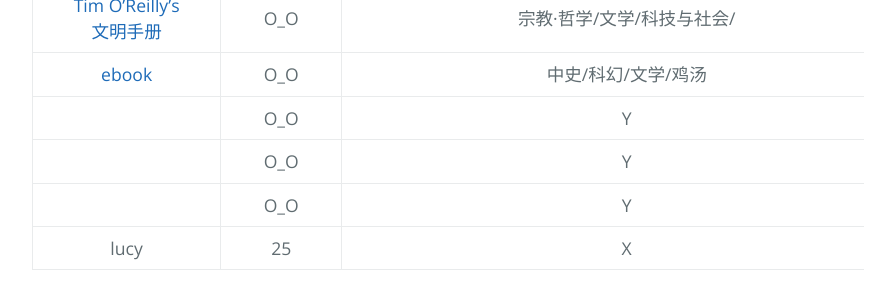
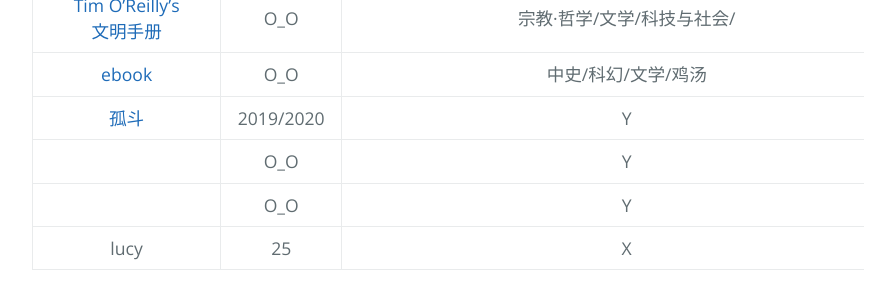
Before and after one commit to AmbroseRen/test, a Jekyll site: the page built from Library/OtherBookLists.md, in a window 1280 px wide. Shown: the part 518-818 px from the top of the page, without its empty margins (192-1087 px from the left). Built offline with Jekyll 4.4.1, drawn with Linux system fonts in a browser that asks for light colours; our own code applies the rules of GitHub Pages for plain Markdown files; the repository's description, which GitHub fills in, is left out.

Commit message:
Update OtherBookLists.md

```diff
--- a/Library/OtherBookLists.md
+++ b/Library/OtherBookLists.md
@@ -11,7 +11,7 @@
 | [The New York Public Library](https://www.nypl.org/voices/print-publications/books-of-the-century) | O_O | 现代文学/自然/政治/社会学/大众·娱乐/女权运动/经济与技术/乌托邦及反/战争·集权/愉悦/青春文学 |
 | [Tim O’Reilly’s 文明手册](https://medium.com/the-long-now-foundation/tim-oreilly-s-book-list-for-the-manual-for-civilization-69598baf562f) | O_O | 宗教·哲学/文学/科技与社会/ |
 | [ebook](https://www.cnblogs.com/yasepix/p/12431379.html) | O_O | 中史/科幻/文学/鸡汤 |
-| []() | O_O | Y |
+| [孤斗](http://d-d.design/?page_id=9618) | 2019/2020 | Y |
 | []() | O_O | Y |
 | []() | O_O | Y |
 | lucy | 25 | X |
```
